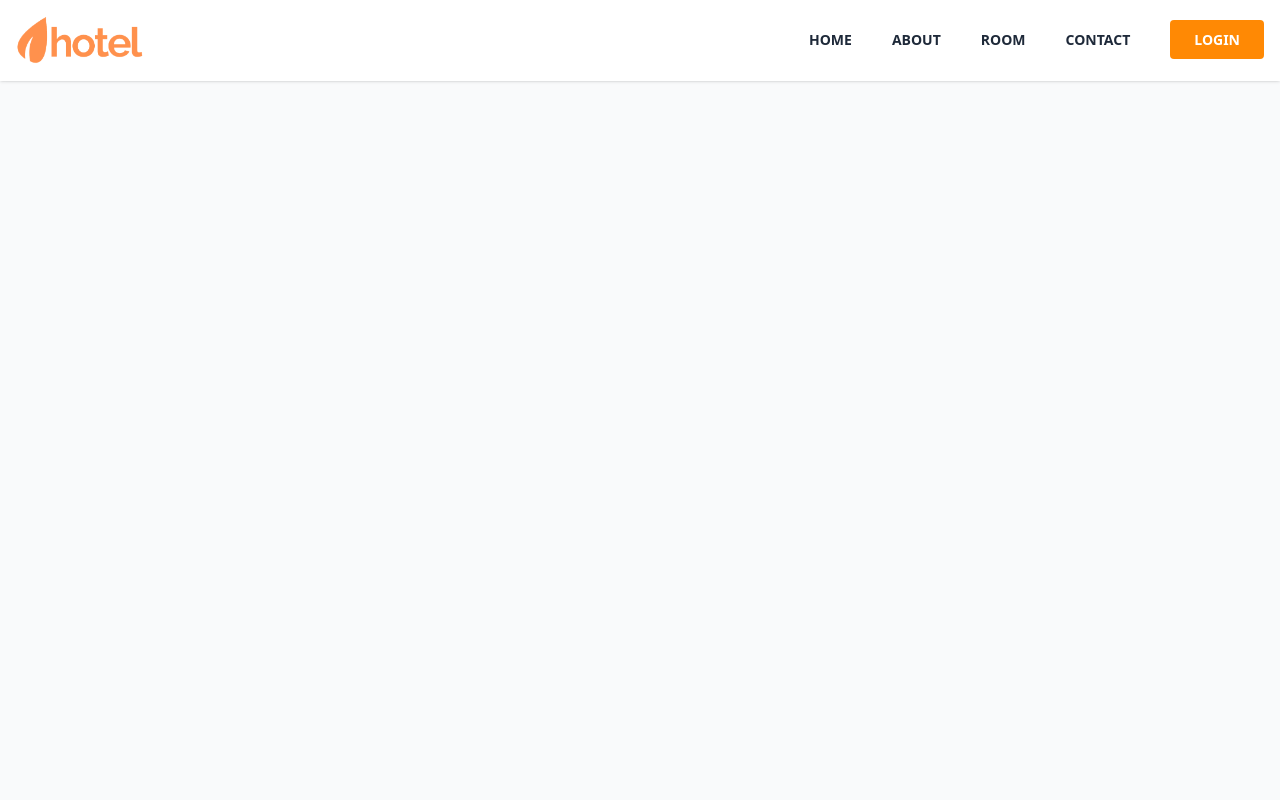
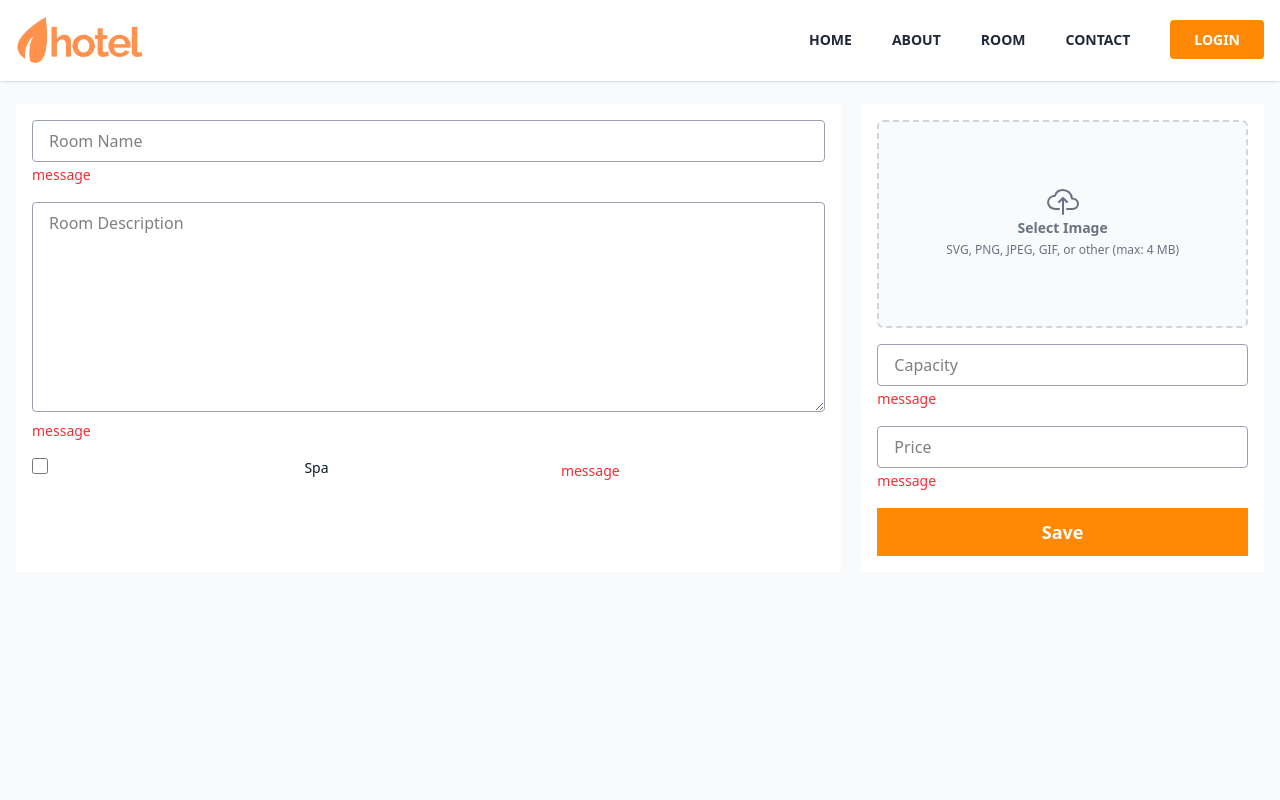
Before and after one commit to oniauliya99/booking-app, a Next.js app: page /admin/room/create in a window 1280 px wide. Shown: the top 800 px of the page. Built offline with nearby package versions, Linux system fonts and the light colour scheme; no server answers.

Commit message:
feat: create room

```diff
--- a/app/admin/room/create/page.tsx
+++ b/app/admin/room/create/page.tsx
@@ -1,5 +1,11 @@
+import CreateForm from "@/components/admin/room/create-form";
+
 const CreateRoomPage = () => {
-  return <div className="max-w-screen px-4 py-16 mt-10 mx-auto"></div>;
+  return (
+    <div className="max-w-screen px-4 py-16 mt-10 mx-auto">
+      <CreateForm />
+    </div>
+  );
 };
 
 export default CreateRoomPage;
--- a/app/layout.tsx
+++ b/app/layout.tsx
@@ -25,7 +25,15 @@ export default async function RootLayout({
   const session = await auth();
   return (
     <html lang="en">
-      <body className={`${poppins.variable} antialiased`}>
+      <body
+        // style={
+        //   {
+        //     "--font-poppins": poppins.variable,
+        //     fontFamily: "var(--font-poppins)",
+        //   } as React.CSSProperties
+        // }
+        className={`${poppins.variable} antialiased`}
+      >
         <SessionProvider session={session}>
           <Navbar />
           <main className="bg-gray-50 min-h-screen"> {children} </main>
--- /dev/null
+++ b/components/admin/room/create-form.tsx
@@ -0,0 +1,99 @@
+import { IoCloudUploadOutline } from "react-icons/io5";
+
+const CreateForm = () => {
+  return (
+    <form
+      action="
+  "
+    >
+      <div className="grid md:grid-cols-12 gap-5">
+        <div className="col-span-8 bg-white p-4">
+          <div className="mb-4 ">
+            <input
+              type="text"
+              name="name"
+              placeholder="Room Name"
+              className="py-2 px-4 rounded-sm border border-gray-400 w-full"
+            />
+            <div aria-live="polite" aria-atomic={true}>
+              <span className="text-sm text-red-500 mt-2 ">message</span>
+            </div>
+          </div>
+          <div className="mb-4 ">
+            <textarea
+              rows={8}
+              placeholder="Room Description"
+              name="description"
+              className="py-2 px-4 rounded-sm border border-gray-400 w-full"
+            ></textarea>
+            <div aria-live="polite" aria-atomic={true}>
+              <span className="text-sm text-red-500 mt-2 ">message</span>
+            </div>
+          </div>
+          <div className="mb-4 grid md:grid-cols-3 ">
+            <input
+              type="checkbox"
+              name="amenities"
+              className="w-4 h-4 text-blue-600 bg-gray-100 border-gray-300 rounded "
+            />
+            {/** biome-ignore lint/a11y/noLabelWithoutControl: <explanation> */}
+            <label className="ms-2 text-sm font-medium text-gray-900 capitalize">
+              Spa
+            </label>
+            <div aria-live="polite" aria-atomic={true}>
+              <span className="text-sm text-red-500 mt-2 ">message</span>
+            </div>
+          </div>
+        </div>
+        <div className="col-span-4 bg-white p-4">
+          {/** biome-ignore lint/a11y/noLabelWithoutControl: <explanation> */}
+          <label
+            htmlFor="input-file"
+            className="flex flex-col mb-4 items-center justify-center aspect-video border-2 border-gray-300 border-dashed rounded-md cursor-pointer bg-gray-50 relative"
+          >
+            <div className="flex flex-col items-center justify-center text-gray-500 pt-5 pb-6 z-10">
+              <div className="flex flex-col items-center justify-center">
+                <IoCloudUploadOutline className="size-8" />
+                <p className="mb-1 text-sm font-bold">Select Image</p>
+                <p className="text-xs">
+                  SVG, PNG, JPEG, GIF, or other (max: 4 MB)
+                </p>
+              </div>
+            </div>
+            <input type="file" className="hidden" id="input-file" />
+          </label>
+          <div className="mb-4 ">
+            <input
+              type="text"
+              name="capacity"
+              placeholder="Capacity"
+              className="py-2 px-4 rounded-sm border border-gray-400 w-full"
+            />
+            <div aria-live="polite" aria-atomic={true}>
+              <span className="text-sm text-red-500 mt-2 ">message</span>
+            </div>
+          </div>
+          <div className="mb-4 ">
+            <input
+              type="text"
+              name="price"
+              placeholder="Price"
+              className="py-2 px-4 rounded-sm border border-gray-400 w-full"
+            />
+            <div aria-live="polite" aria-atomic={true}>
+              <span className="text-sm text-red-500 mt-2 ">message</span>
+            </div>
+          </div>
+          <button
+            type="submit"
+            className="bg-orange-400 text-white w-full hover:bg-orange-500 py-2.5 px-6 md:px-10 text-lg font-semibold cursor-pointer"
+          >
+            Save
+          </button>
+        </div>
+      </div>
+    </form>
+  );
+};
+
+export default CreateForm;
```
